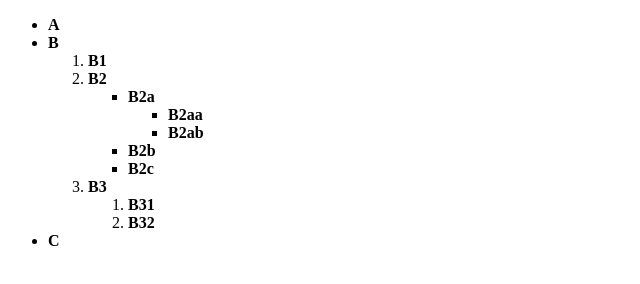
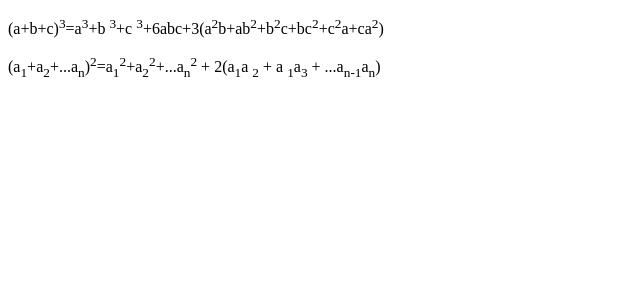
Before and after one commit to Muhammadahmadimran/nested, a plain HTML site: page index.html in a window 1280 px wide. Shown: the whole page, without its empty margins (0-640 px from the left). Drawn offline with Linux system fonts and the light colour scheme.

Commit message:
Add files via upload

```diff
--- a/index.html
+++ b/index.html
@@ -6,27 +6,7 @@
     <title>Document</title>
 </head>
 <body>
-    <ul>
-        <li> <strong>A</strong></li>
-        <li> <strong>B</strong></li>
-        <ol><li><strong>B1</strong></li>
-        <li> <strong>B2</strong></li>
-    <ul>
-        <li> <strong>B2a</strong></li>
-        <ul>
-            <li> <strong>B2aa</strong></li>
-            <li> <strong>B2ab</strong></li>
-        </ul>
-        <li><strong>B2b</strong></li>
-        <li><strong>B2c</strong></li>
-    </ul>
-<li><strong>B3</strong></li>
-<ol>
-    <li><strong>B31</strong></li>
-    <li><strong>B32</strong></li>
-</ol></ol>
-<li><strong>C</strong></li>
-        </ul>
-
+        <p>(a+b+c)<sup>3</sup>=a<sup>3</sup>+b <sup>3</sup>+c <sup>3</sup>+6abc+3(a<sup>2</sup>b+ab<sup>2</sup>+b<sup>2</sup>c+bc<sup>2</sup>+c<sup>2</sup>a+ca<sup>2</sup>)</p>
+    <p>(a<sub>1</sub>+a<sub>2</sub>+...a<sub>n</sub>)<sup>2</sup>=a<sub>1</sub><sup>2</sup>+a<sub>2</sub><sup>2</sup>+...a<sub>n</sub><sup>2</sup> + 2(a<sub>1</sub>a <sub>2</sub> + a <sub>1</sub>a<sub>3</sub> + ...a<sub>n-1</sub>a<sub>n</sub>)</p>
 </body>
 </html>
```
